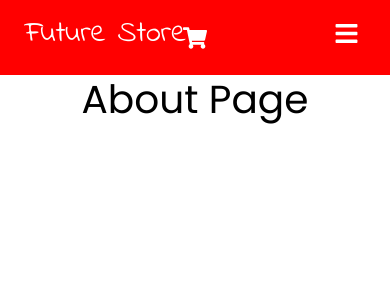
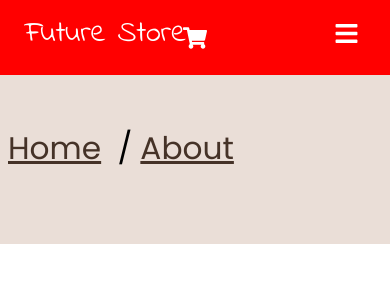
Before and after one commit to dejooo98/E-commerce-store, a React (Create React App) app: page /about in a window 390 px wide. Shown: the top 300 px of the page. Built offline with nearby package versions, Linux system fonts and the light colour scheme.

Commit message:
Responsive slike

```diff
--- a/src/index.css
+++ b/src/index.css
@@ -10,6 +10,7 @@
   --bg-color: #855928de;
   --black: #222;
   --white: #fff;
+  --breadcrumb-color: #eaded7;
   --text-color: #8b8c8f;
   --footer-color: #453227;
   --nav-links: #fff;
@@ -461,6 +462,7 @@ Single Product Page
 }
 .single-product-img {
   height: 25rem;
+  width: 100%;
 }
 .single-product-title {
   margin-bottom: 0;
@@ -498,3 +500,23 @@ Single Product Page
     grid-template-columns: 1fr 1fr;
   }
 }
+
+/*
+============================================================================================================
+About Page
+============================================================================================================*/
+
+.breadcrumb-hero {
+  background: var(--breadcrumb-color);
+  width: 100%;
+  min-height: 20vh;
+  display: flex;
+  -webkit-box-align: center;
+  align-items: center;
+  color: var(--clr-primary-1);
+}
+.breadcrumb-hero a {
+  color: var(--footer-color);
+  padding: 0.5rem;
+  transition: all 0.3s linear;
+}
--- a/src/pages/About.js
+++ b/src/pages/About.js
@@ -1,11 +1,15 @@
-import React from 'react'
+import React from "react";
+import { Link } from "react-router-dom";
 
 const About = () => {
   return (
-    <div>
-        <h2>About page</h2>
+    <div className="breadcrumb-hero">
+      <h3>
+        {" "}
+        <Link to="/">Home</Link> /<Link>About</Link>{" "}
+      </h3>
     </div>
-  )
-}
+  );
+};
 
-export default About
+export default About;
--- a/src/pages/Products.js
+++ b/src/pages/Products.js
@@ -1,11 +1,15 @@
-import React from 'react'
+import React from "react";
+import { Link } from "react-router-dom";
 
 const Products = () => {
   return (
-    <div>
-        <h2>Products page</h2>
+    <div className="breadcrumb-hero">
+      <h3>
+        {" "}
+        <Link to="/">Home</Link> /<Link>Products</Link>{" "}
+      </h3>
     </div>
-  )
-}
+  );
+};
 
-export default Products
+export default Products;
```
